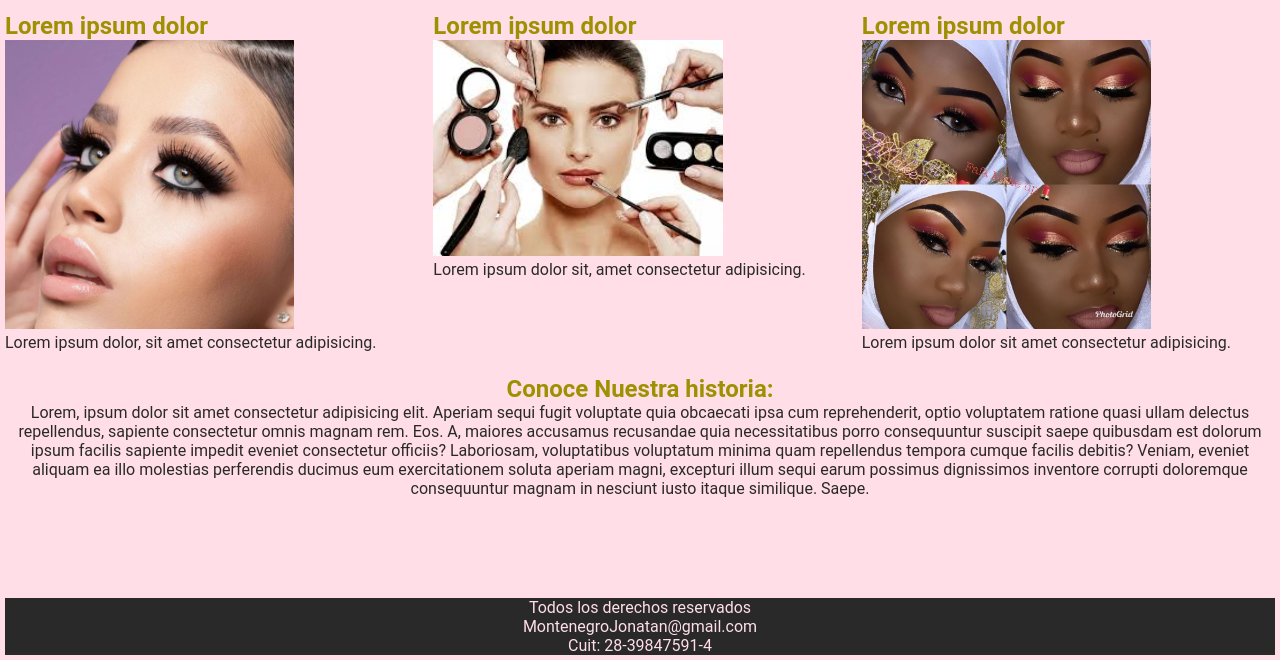
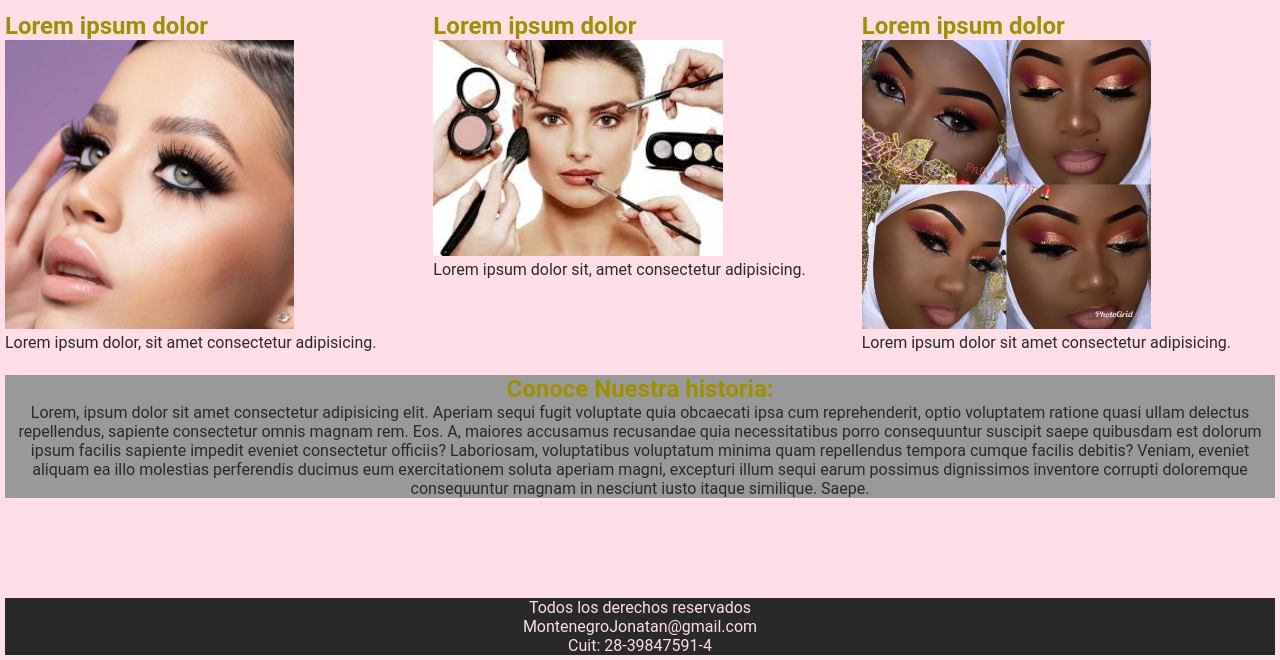
Before and after one commit to JoniMonte/Proyecto, a plain HTML site: page Index.html in a window 1280 px wide. In both pictures the pointer is over the element 640 px from the left and 1732 px from the top of the page. Shown: the part 1296-1956 px from the top of the page. Drawn offline with Linux system fonts and the light colour scheme.

Commit message:
modifique css

```diff
--- a/style.css
+++ b/style.css
@@ -93,6 +93,13 @@ p {
 /* Nosotros */
 #Nosotros {
     text-align: center;
+}
+/* animaciones y transiciones a la sseccion nosotros */
+#Nosotros:hover {
+    background-color: #999;
+    color: #d6d9dc;
+    transition: 3s;
+
 }
 
 /* footer */
```
